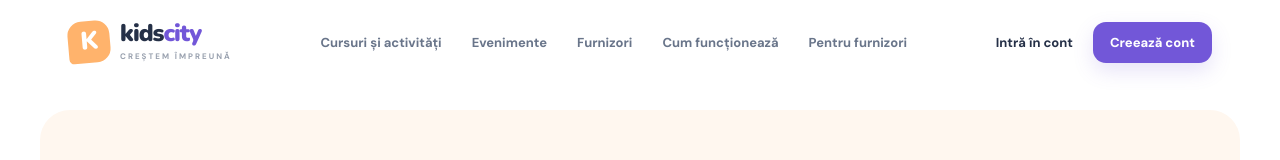
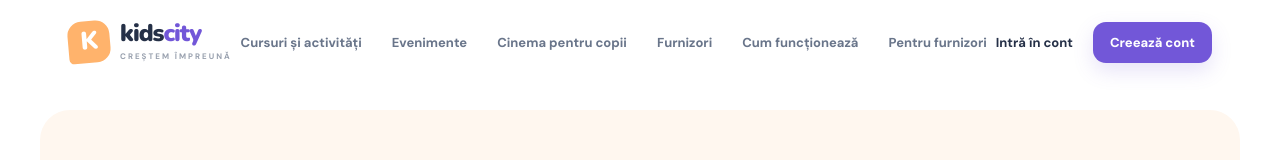
Before and after one commit to claudiamilovan9-svg/Kidscity-, a Next.js app: page / in a window 1280 px wide. Shown: the top 160 px of the page. Built offline with nearby package versions, Linux system fonts and the light colour scheme; no server answers; the database is empty.

Commit message:
Show kids cinema navigation on desktop and mobile (#6)

```diff
--- a/app/page.tsx
+++ b/app/page.tsx
@@ -27,13 +27,14 @@ export default function Home() {
     <main>
       <header className="site-header">
         <Link className="brand" href="/"><span className="brand-mark">K</span><span>kids<span className="brand-city">city</span><small>CREȘTEM ÎMPREUNĂ</small></span></Link>
-        <nav className="desktop-nav"><Link href="/activitati">Cursuri și activități</Link><Link href="/evenimente">Evenimente</Link><Link href="/furnizori">Furnizori</Link><a href="#cum-functioneaza">Cum funcționează</a><a href="#furnizori">Pentru furnizori</a></nav>
+        <nav className="desktop-nav"><Link href="/activitati">Cursuri și activități</Link><Link href="/evenimente">Evenimente</Link><Link href="/cinema-pentru-copii">Cinema pentru copii</Link><Link href="/furnizori">Furnizori</Link><a href="#cum-functioneaza">Cum funcționează</a><a href="#furnizori">Pentru furnizori</a></nav>
         <div className="header-actions"><Link className="login-link" href="/autentificare">Intră în cont</Link><Link className="button button-small" href="/inscriere">Creează cont</Link></div>
       </header>
       <nav className="mobile-nav" aria-label="Navigare rapidă">
         <Link href="#categorii">Categorii</Link>
         <Link href="/activitati">Cursuri</Link>
         <Link href="/evenimente">Evenimente</Link>
+        <Link href="/cinema-pentru-copii">Cinema</Link>
         <Link href="/furnizori">Furnizori</Link>
         <Link href="#furnizori">Pentru organizatori</Link>
       </nav>
```
